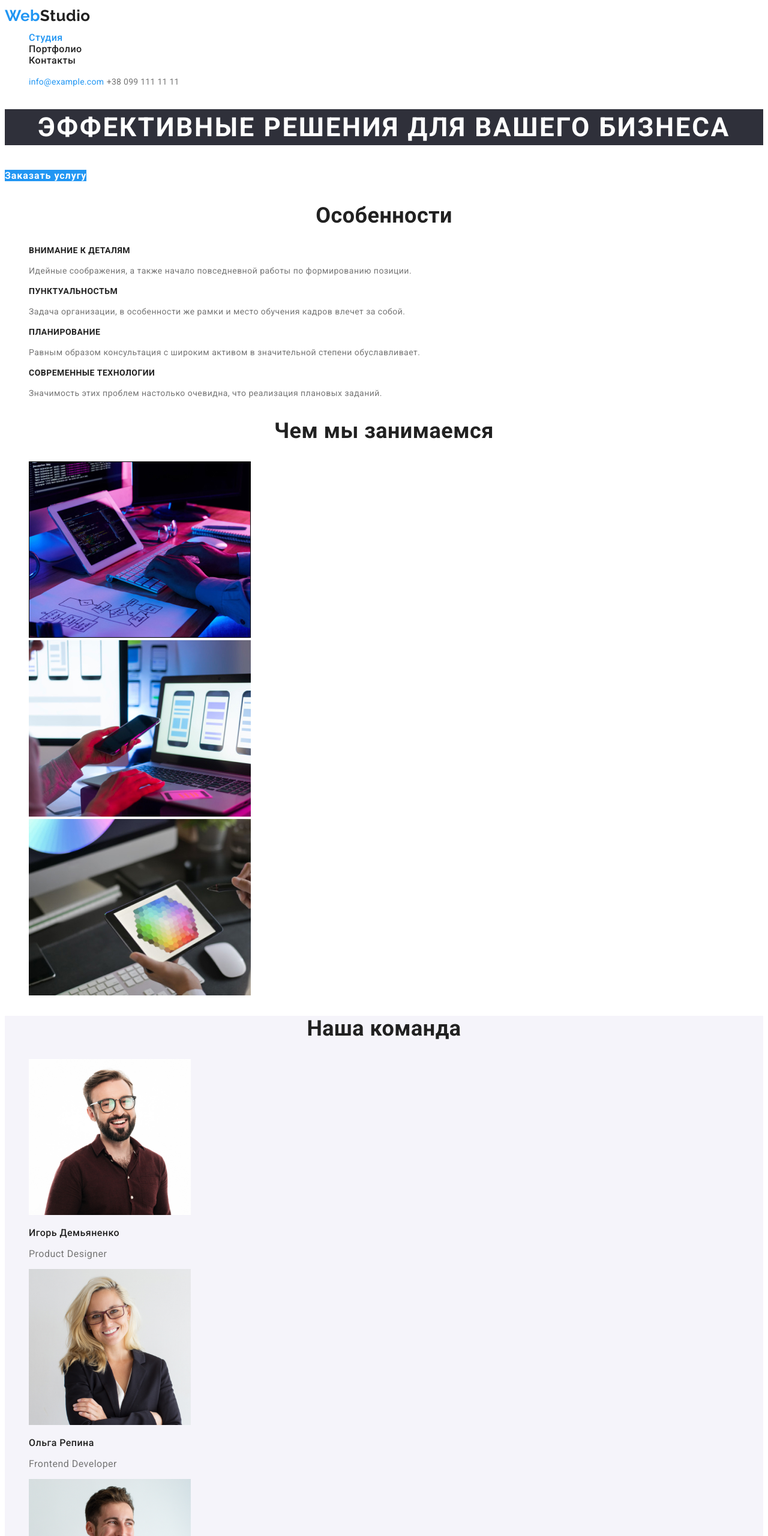
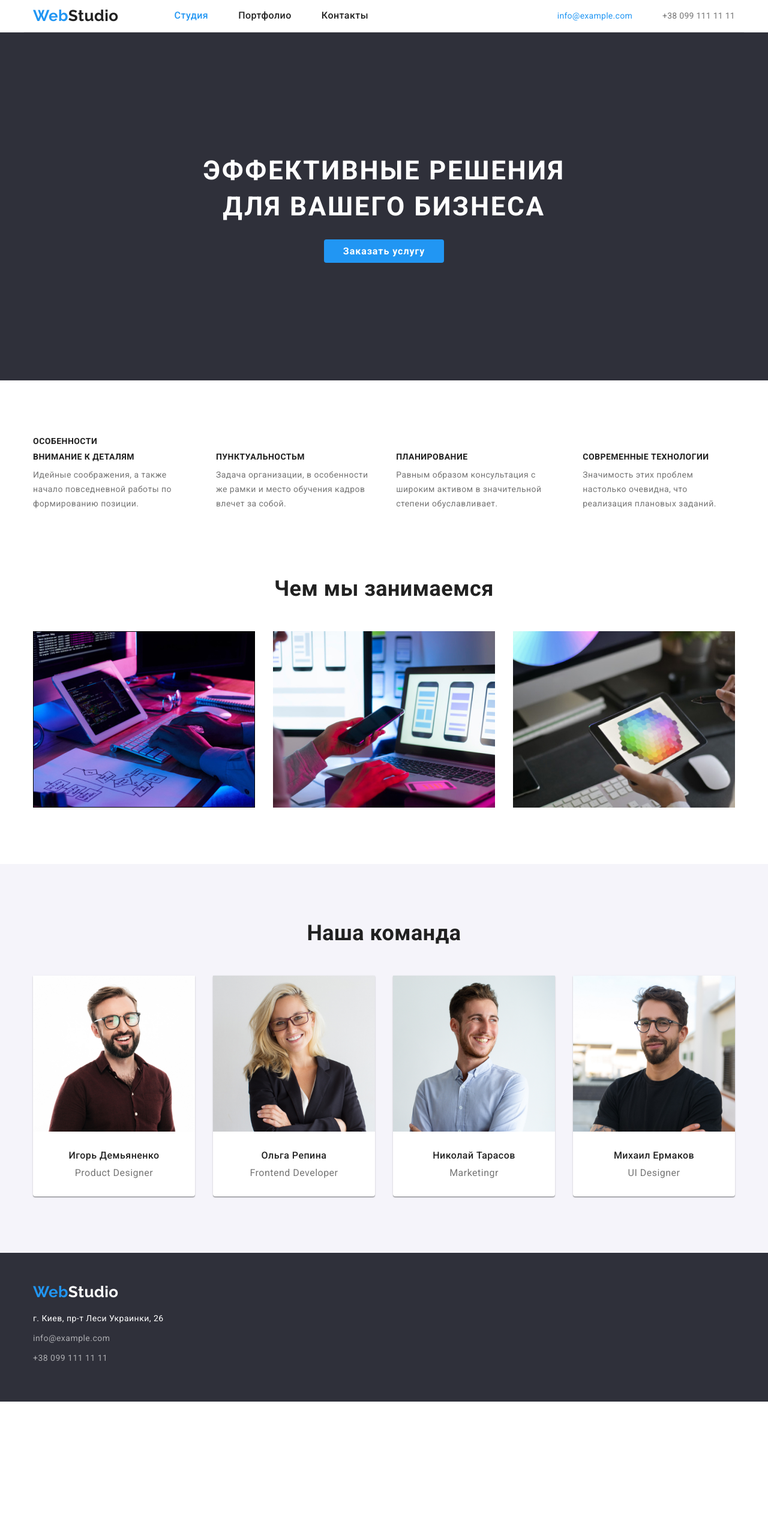
Before and after one commit to olhamyr/goit-markup-hw-03, a plain HTML site: page index.html in a window 1280 px wide. Shown: the top 2560 px of the page at 60% size. After the commit the page ends 2336 px from the top, so only its background shows below. Drawn offline with nearby package versions, Linux system fonts and the light colour scheme.

Commit message:
Добавляет стили для геометрии и позиционирования контента страниц

```diff
--- a/css/styles.css
+++ b/css/styles.css
@@ -1,3 +1,13 @@
+html {
+    box-sizing: border-box;
+}
+
+*,
+*::before,
+*::after {
+box-sizing: inherit;
+}
+
 :root {
     --primary-text-color: #757575;
     --title-text-color: #212121;
@@ -15,8 +25,16 @@ body {
     letter-spacing: 0.03em;
 }
 
+img {
+    display: block;
+    max-width: 100%;
+    height: auto;
+  }
+
 ul {
     list-style: none;
+    padding: 0;
+    margin: 0;
 }
 
 a {
@@ -30,6 +48,26 @@ a {
  /* вторичный цвет фона #F5F4FA */
  /* цвет фона героя #2F303A*/
 
+/* Page header */
+.container {
+    width: 1200px;
+    margin: 0 auto;
+    padding-left: 15px;
+    padding-right: 15px;
+    /* outline: 2px solid  tomato; */
+}
+.page-header {
+    display: flex;
+    align-items: center;
+    justify-content: space-between;
+    border-bottom: 1px solid #ECECEC;
+}
+
+.main-nav {
+    display: flex;
+    align-items: center;
+    justify-content: space-between;
+}
  /* Logo */
 .logo {
     color: var(--acent-color) ;
@@ -45,7 +83,18 @@ a {
 }
 
 /* Site nav */
+.site-nav {
+    display: flex;
+    align-items: center;
+    margin-left: 93px;
+}
+
+.site-nav .item + .item {
+margin-left: 50px;
+}
+
 .site-nav .link {
+    display: block;
     color: var(--title-text-color) ;
     font-weight: 500;
 }
@@ -60,6 +109,13 @@ a {
 }
 
 /* Auth nav */
+.auth-nav {
+    display: flex;
+    margin-left: auto;
+}
+.auth-nav .item + .item {
+    margin-left: 50px;
+    }
 .auth-nav .link{
     color: var(--primary-text-color);
     font-style: normal;
@@ -81,19 +137,31 @@ a {
 /* Стили для index.html */
 
 /* Hero */
+.hero {
+    padding-top: 200px;
+    padding-bottom: 200px;
+    background-color: var(--footer-bg-color);
+    text-align: center;
+}
+
 .hero-title {
-    background-color: var(--footer-bg-color);
+    margin-top: 0;
+    margin-bottom: 30px;
+
     color: var(--wight);
     font-weight: 900;
     font-size: 44px;
     line-height: 60px;
-    text-align: center;
     letter-spacing: 0.06em;
     text-transform: uppercase;
 }
 
 /* Button */
 .button {
+    border-radius: 4px;
+    padding: 10px 32px;
+    width: 200px;
+
     color: var(--wight);
     background-color: var(--acent-color);
     font-family: Roboto, sans-serif;
@@ -102,10 +170,17 @@ a {
     line-height: 1.87;
     letter-spacing: 0.06em;
     text-decoration: none;
+    text-align: center;
 }
 
 /* Section */
+.section {
+    margin: 94px 0;
+}
+
 .section-title {
+    margin-top: 0;
+    margin-bottom: 50px;
     color: var(--title-text-color) ;
     font-style: normal;
     font-weight: 700;
@@ -115,7 +190,22 @@ a {
 }
 
 /* Features */
+.features-list {
+    display: flex;
+    }
+
+.features-list .item {
+    display: inline-block;
+    width:calc((100%-30*3)/4);
+}
+
+.features-list .item:not(:last-child) {
+    margin-right: 30px;
+  }
+
 .title {
+    margin-top: 0;
+    margin-bottom: 10px;
     color: var(--title-text-color) ;
     font-style: normal;
     font-weight: 700;
@@ -125,17 +215,53 @@ a {
 }
 
 .features-list .text {
+    margin-top: 10px;
     font-style: normal;
     font-weight: 400;
     font-size: 14px;
     line-height: 1.71;
 }
+/* Work list */
+.work-list {
+    display: flex;
+}
+.work-list .item {
+    display: inline-block;
+    width:calc((100%-30*2)/3);
+}
+
+.work-list .item:not(:last-child) {
+    margin-right: 30px;
+  }
 
 /* Team */
 .section-team {
     background-color: var(--secondary-bg-color);
+    line-height: 1.19;
+    padding-top: 94px;
+    padding-bottom: 94px;
+}
+
+.team-list {
+    display: flex;
+}
+
+.team-list .item {
+    width:calc((100%-30*3)/4);
+    border-radius: 0px 0px 4px 4px;
+    box-shadow: 0px 1px 3px rgba(0, 0, 0, 0.12), 0px 1px 1px rgba(0, 0, 0, 0.14), 0px 2px 1px rgba(0, 0, 0, 0.2);
+}
+
+.team-list .item{
+    background-color: var(--wight);
+}
+.team-list .item:not(:last-child) {
+    margin-right: 30px;
 }
 .team-list .people {
+    margin-top: 30px;
+    margin-bottom: 10px;
+    text-align: center;
     color: var(--title-text-color) ;
     font-style: normal;
     font-weight: 500;
@@ -144,6 +270,9 @@ a {
 }
 
 .position {
+    margin-top: 0;
+    margin-bottom: 30px;
+    text-align: center;
     font-style: normal;
     font-weight: 400;
     font-size: 16px;
@@ -153,12 +282,17 @@ a {
 /* Footer */
 .footer {
     background-color: var(--footer-bg-color);
+    padding-top: 60px;
+  padding-bottom: 60px;
 }
+
 .logo .logo-footer {
     color: var(--wight);
 }
 
-address {
+.address,
+.post {
+    margin-top: 20px;
     color: var(--wight);
     font-weight: 400;
     font-style: normal;
@@ -166,21 +300,44 @@ address {
     line-height: 1.71;
   }
 
-  .contacts {
+  .contacts .item {
+    margin-top: 9px;
     color: rgba(255, 255, 255, 0.6);
   }
 
 /* Стили для portfolio.html */
 
+/* Portfolio */
+.portfolio {
+    padding-top:94px;
+    padding-bottom: 94px;
+}
 /* Button menu */
+
+.menu {
+    display: flex;
+    justify-content: center;
+    margin-bottom: 34px;
+    padding-bottom: 6px;
+}
+
 .menu .button {
+    display: inline-block;
+    border: 1px solid transparent;
+    border-radius: 4px;
+
     color: var(--title-text-color);
     background-color: var(--secondary-bg-color);
+
     font-family: Roboto, sans-serif;
     font-weight: 500;
     font-size: 16px;
     line-height: 1.62;
     letter-spacing: 0.03em;
+}
+
+.menu .button:not(:last-child) {
+    margin-right: 8px;
 }
 
 .menu .button:hover,
@@ -193,8 +350,41 @@ address {
     background-color: var(--acent-color);
     color: var(--wight);
 }
+/* Projects */
+.projects {
+    display: flex;
+    flex-wrap: wrap;
+    margin-top: 30px;
+    margin-bottom: 0;
+    padding: 0;
+}
 
+.flex-element {
+   width: calc((100%-2*30)/3);
+   max-width: 370px;
+   list-style: none;
+}
+
+.flex-element:not(:nth-last-child(-n + 3)) {
+    margin-bottom: 30px;
+}
+
+.flex-element:not(:nth-last-child(3n + 1)) {
+    margin-right: 30px;
+}
+
+.border {
+    padding-top: 20px;
+    padding-bottom: 20px;
+    padding-left: 20px;
+    max-width: 370px;
+    border-right: 1px solid #eeeeee;
+    border-bottom: 1px solid #eeeeee;
+    border-left: 1px solid #eeeeee;
+}
 .projects .title {
+    margin-top: 20px;
+    font-family: Roboto,sans-serif;
     font-style: normal;
     font-weight: 700;
     font-size: 18px;
@@ -203,6 +393,8 @@ address {
 }
 
 .projects .subtitle {
+    margin-top: 4px;
+    margin-bottom: 0;
     color: var(--primary-text-color) ;
     font-family: Roboto,sans-serif;
     font-style: normal;
--- a/index.html
+++ b/index.html
@@ -4,96 +4,108 @@
     <meta charset="UTF-8">
     <meta name="viewport" content="width=device-width, initial-scale=1.0">
     <title>Document</title>
-    <link href="https://fonts.googleapis.com/css2?family=Raleway:wght@700&family=Roboto:wght@400;500;700&display=swap" rel="stylesheet">
-    <link rel="stylesheet" href="./css/styles.css">
+    <link href="https://fonts.googleapis.com/css2?family=Raleway:wght@700&family=Roboto:wght@400;500;700&display=swap" rel="stylesheet"/>
+    <link rel="stylesheet" href="https://cdnjs.cloudflare.com/ajax/libs/modern-normalize/1.0.0/modern-normalize.min.css"/>
+    <link rel="stylesheet" href="./css/styles.css"/>
 
 </head>
 <body>
     <!--Шапка страницы-->
     <header>
-        <nav>
+
+       <div class="container page-header">
+        <nav class="main-nav">
             <a href="./index.html" class="logo">
             <p>Web<span class="logo-header">Studio</span></p>
             </a>
 
             <ul class="site-nav list">
-               <li><a href="" class="link active">Студия</a></li>
-               <li><a href="./portfolio.html" class="link">Портфолио</a></li>
-               <li><a href="" class="link">Контакты</a></li>
+               <li class="item"><a href="" class="link active">Студия</a></li>
+               <li class="item"><a href="./portfolio.html" class="link">Портфолио</a></li>
+               <li class="item"><a href="" class="link">Контакты</a></li>
             </ul>
          </nav>
 
          <ul class="auth-nav">
             <!-- Ссылка на адрес электронной почты  -->
+            <li class="item">
                 <a href="mailto:info@devstudio.com" class="link active">info@example.com</a>
+            </li>
 
             <!-- Ссылка на телефонный номер -->
+            <li class="item">
                 <a href="tel:+380961111111" class="link">+38 099 111 11 11</a>
-
+            </li>
         </ul>
+       </div>
     </header>
 
  <main>
         <!--Герой-->
         <section class="hero">
-            <h1 class="hero-title">Эффективные решения для вашего бизнеса</h1>
+            <h1 class="hero-title">Эффективные решения <br/> для вашего бизнеса</h1>
             <a href="" class="button">Заказать услугу</a>
         </section>
 
     <!--Секция с элементами особенностей-->
     <section class="section">
-        <h2 class="section-title">Особенности</h2>
+        <div class="container">
+            <h2 class="title">Особенности</h2>
 
         <ul class="features-list">
-            <li>
+            <li class="item">
                 <h3 class="title">Внимание к деталям</h3>
                 <p class="text">Идейные соображения, а также начало повседневной работы по формированию позиции.</p>
             </li>
-            <li>
+            <li class="item">
                 <h3 class="title">Пунктуальностьм</h3>
                 <p class="text">Задача организации, в особенности же рамки и место обучения кадров влечет за собой.</p>
-            </li>
-            <li>
+            </li >
+            <li class="item">
                 <h3 class="title">Планирование</h3>
                 <p class="text">Равным образом консультация с широким активом в значительной степени обуславливает.</p>
-            </li>
-            <li>
+            </li >
+            <li class="item">
                 <h3 class="title">Современные технологии</h3>
                 <p class="text">Значимость этих проблем настолько очевидна, что реализация плановых заданий.</p>
             </li>
         </ul>
+        </div>
     </section>
 
     <!--Секция с элементами вида деятельности-->
     <section class="section">
+       <div class="container">
         <h2 class="section-title">Чем мы занимаемся</h2>
         <ul class="work-list">
-            <li>
+            <li class="item">
                 <img src="./images/box 1.jpg"
                 alt="десктопные приложения"
                 width="370"
                 />
             </li>
-            <li>
+            <li class="item">
                 <img src="./images/box 2.jpg"
                 alt="мобильные приложения"
                 width="370"
                 />
             </li>
-            <li>
+            <li class="item">
                 <img src="./images/box 3.jpg"
                 alt="дизайнерские решения"
                 width="370"
                 />
             </li>
         </ul>
+       </div>
     </section>
 
     <!--Наша команда-->
     <section class="section-team">
+        <div class="container">
            <h2 class="section-title">Наша команда</h2>
            <ul class="team-list">
-          <li>
+          <li class="item">
             <img src="./images/photo1.jpg"
             alt="фото Игоря Демьяненко"
             width="270"
@@ -101,7 +113,7 @@
             <h3 class="people">Игорь Демьяненко</h3>
             <p class="position">Product Designer</p>
           </li>
-          <li>
+          <li class="item">
             <img src="./images/photo2.jpg"
             alt="фото Ольги Репиной"
             width="270"
@@ -109,7 +121,7 @@
             <h3 class="people">Ольга Репина</h3>
             <p class="position">Frontend Developer</p>
           </li>
-          <li>
+          <li class="item">
             <img src="./images/photo3.jpg"
             alt="фото Николая Тарасова"
             width="270"
@@ -117,7 +129,7 @@
             <h3 class="people">Николай Тарасов</h3>
             <p class="position">Marketingr</p>
           </li>
-          <li>
+          <li class="item">
             <img src="./images/photo4.jpg"
             alt="фото Михаила Ермакова"
             width="270"
@@ -126,22 +138,26 @@
             <p class="position">UI Designer</p>
           </li>
       </ul>
+    </div>
     </section>
  </main>
 
     <!--Футер-->
     <footer>
         <section class="footer">
+            <div class="container page-footer">
                 <a href="./index.html" class="logo">
-               <span>Web</span><span class="logo-footer">Studio</span></a>
+                    <span>Web</span><span class="logo-footer">Studio</span>
+                </a>
 
-               <address>
-                г. Киев, пр-т Леси Украинки, 26 <br />
-                <span class="contacts"
-                  >info@example.com <br />
-                  +38 099 111 11 11</span
-                >
+                    <address class="address">
+                        <ul class="contacts list">
+                            <li class="post">г. Киев, пр-т Леси Украинки, 26</li>
+                            <li class="item">info@example.com</li>
+                            <li class="item">+38 099 111 11 11</li>
+                    </ul>
                    </address>
+            </div>
         </section>
     </footer>
 
```
Also changed, not shown: portfolio.html (+52 -22 lines). Lines whose indentation alone changed are shown as unchanged.
